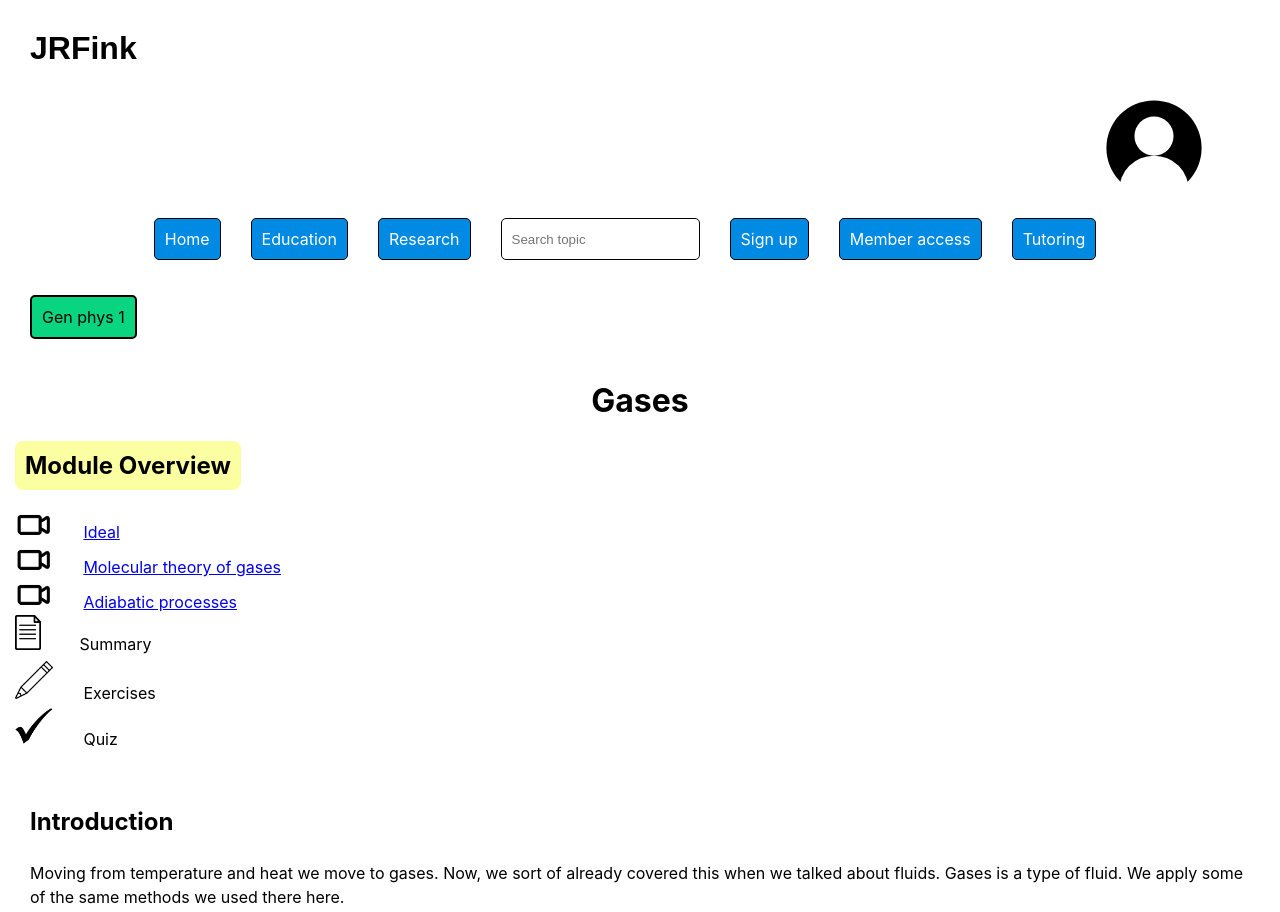
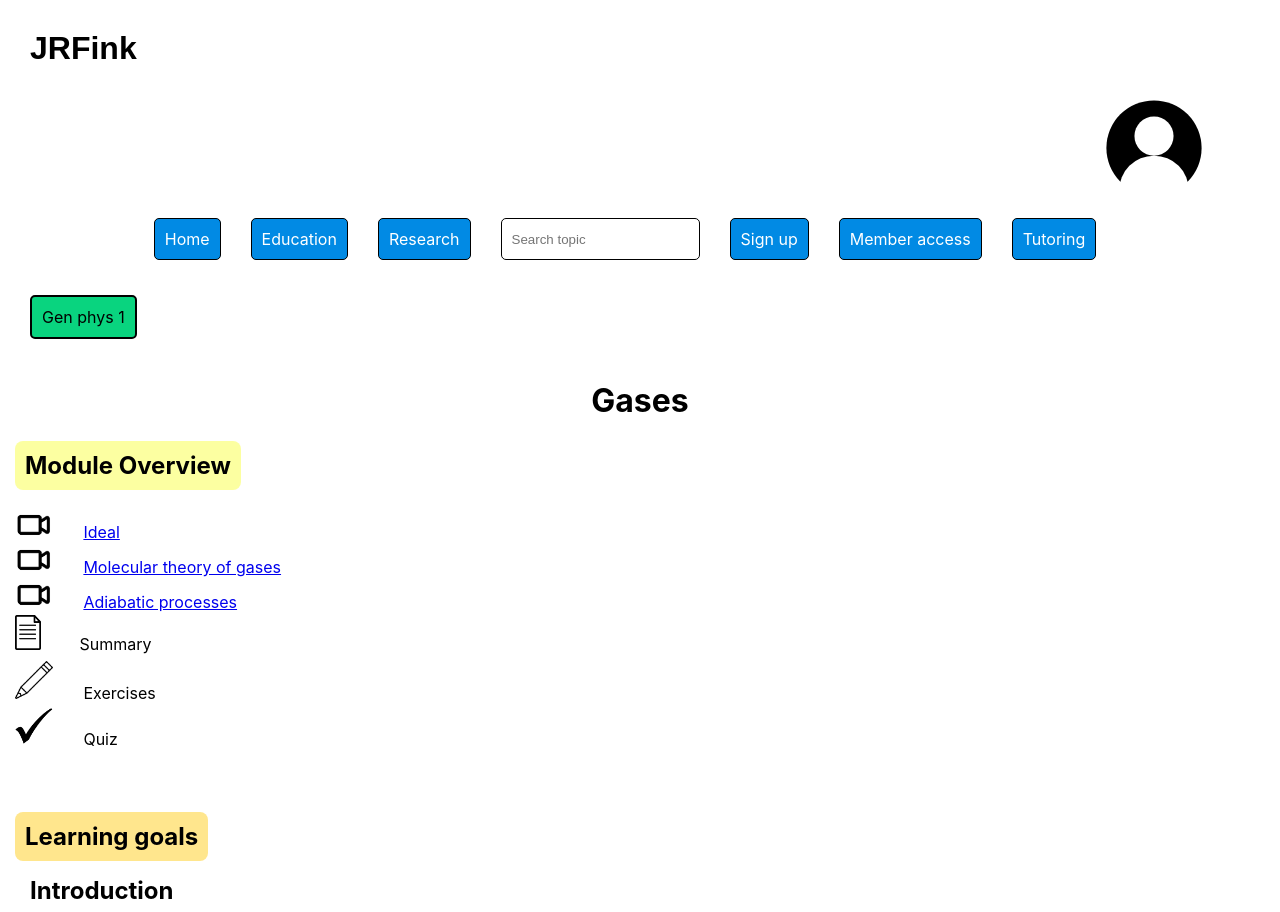
Before and after one commit to JRFink/jrfphyspagesnew, a Next.js app: page /education/gp1/kin in a window 1280 px wide. Shown: the top 912 px of the page. Built offline with nearby package versions, Linux system fonts and the light colour scheme.

Commit message:
Update index.tsx

```diff
--- a/pages/education/gp1/kin/index.tsx
+++ b/pages/education/gp1/kin/index.tsx
@@ -1,6 +1,7 @@
 import Link from 'next/link';
 import style from '@/styles/general.module.css';
 import { ModoverviewGas } from '@/pages/components/modoverview';
+import LearnGoal from '@/pages/components/learngoal';
 import Summary from '@/pages/components/summary';
 import KinEx from '@/pages/exercises/gp1/kinex';
 import OnedmQz from '@/pages/exam/quiz/gp1/1dmqz';
@@ -15,6 +16,8 @@ const Kin = () => {
                 Gases
             </h1>
             <ModoverviewGas />
+<br />
+<LearnGoal />
 <h2>
 Introduction
 </h2>
```
